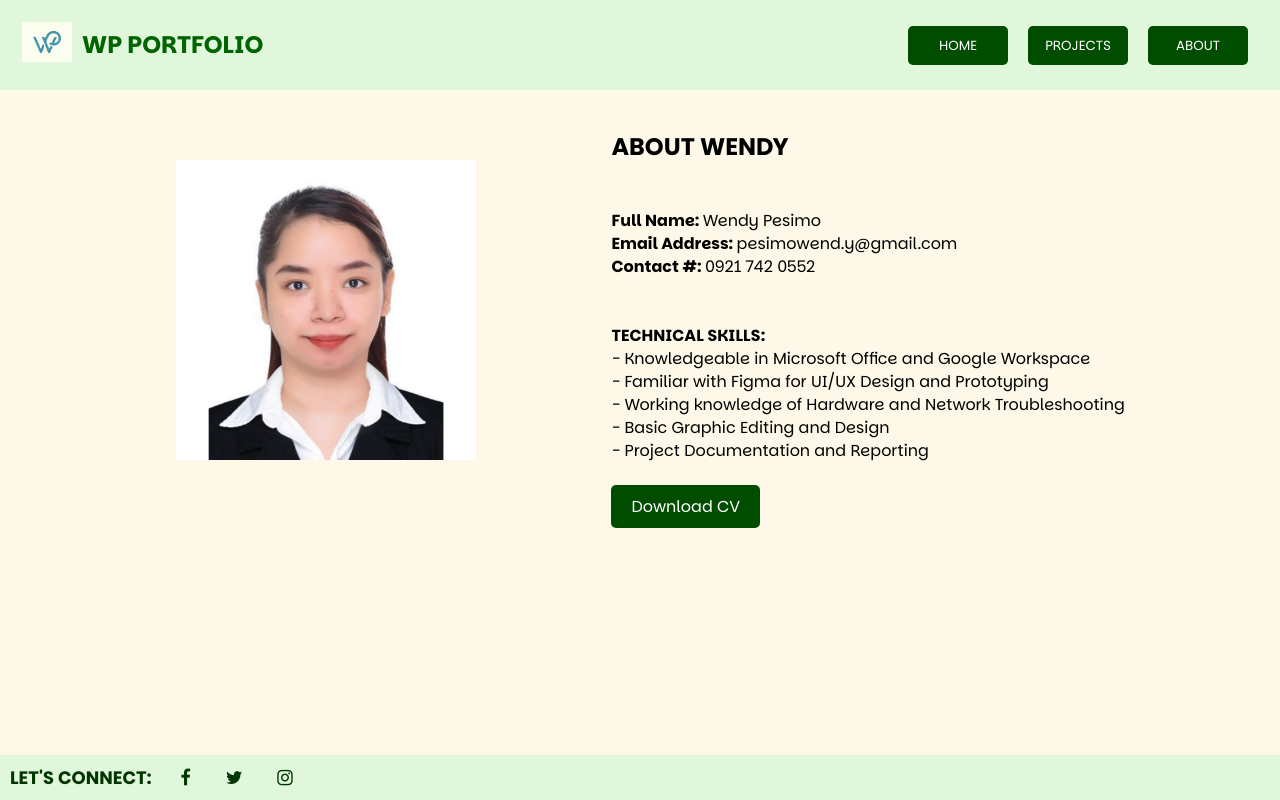
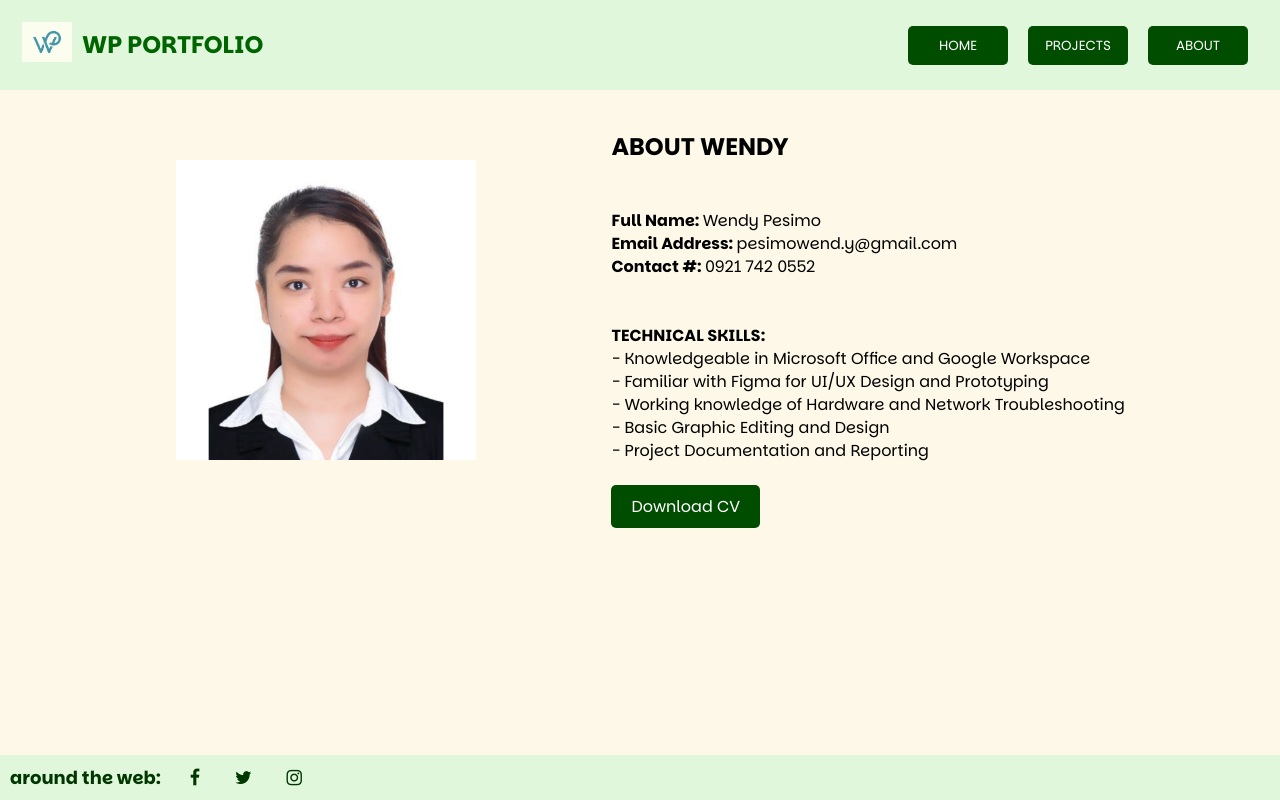
Before and after one commit to WendyPesimo/Portfolio, a plain HTML site: page docs/about.html in a window 1280 px wide. Drawn offline with Linux system fonts and the light colour scheme; files whose address does not match are found by name.

Commit message:
last few tweaks (hopefully)

```diff
--- a/docs/about.html
+++ b/docs/about.html
@@ -77,7 +77,7 @@
 
      <footer>
         <div class="footer-text">
-            <span> <b> LET'S CONNECT: </b> </span>
+            <span> <b> around the web: </b> </span>
             <a href="https://facebook.com/wemdyyyz" target="_blank" class="footer-icon">
                 <i class="fa fa-facebook-f"> </i>
             </a>
```
Also changed, not shown: docs/index.html (+1 -1 lines), docs/projects.html (+1 -1 lines).
